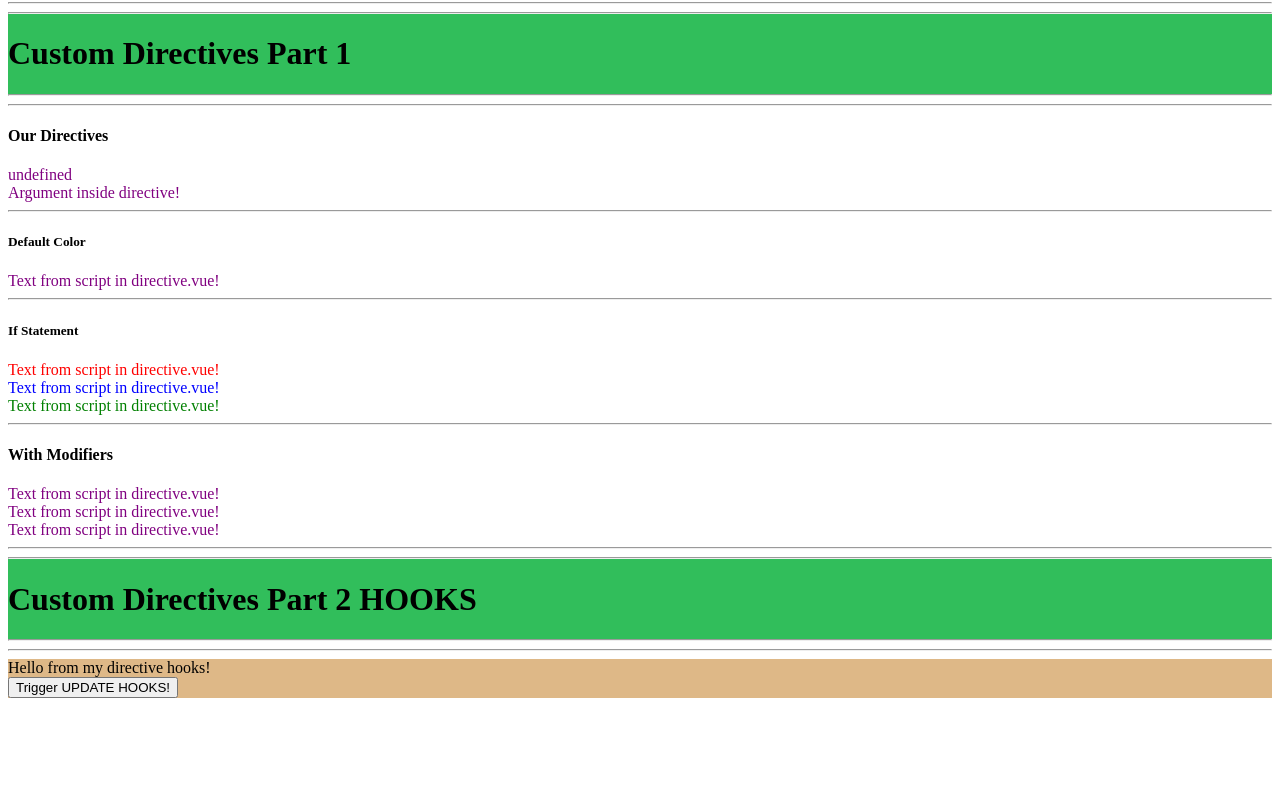
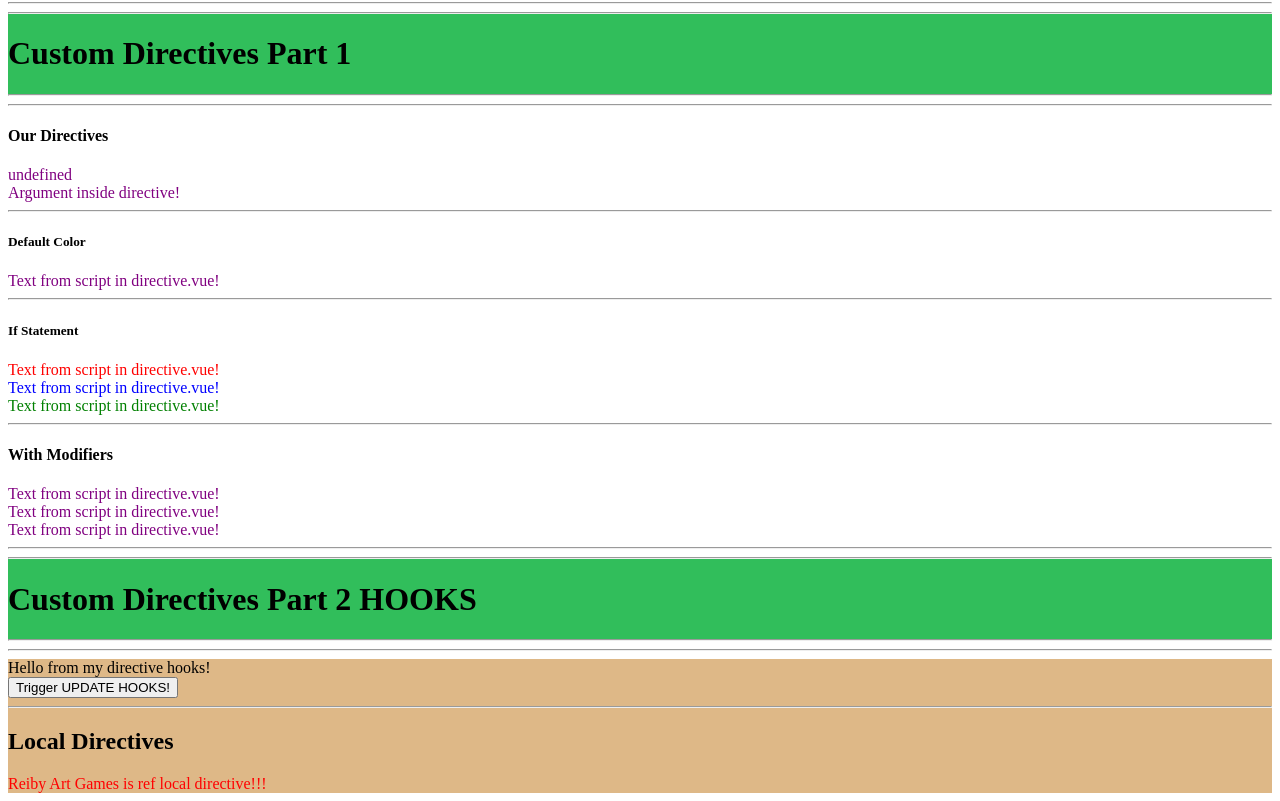
Before and after one commit to ReibyArt/Udemy-Vue3-Pinia-Firebase-Course, a Vue app in the folder Section 4 - Components And Nodes/: page / in a window 1280 px wide. Shown: the part 2127-2928 px from the top of the page. Before the commit the page ends 2833 px from the top, so only its background shows below. Built offline with nearby package versions, Linux system fonts and the light colour scheme.

Commit message:
Local Custom Directives || FINISH MODULE ||

```diff
--- a/Section 4 - Components And Nodes/src/components/Directives/index.vue
+++ b/Section 4 - Components And Nodes/src/components/Directives/index.vue
@@ -5,9 +5,22 @@
   <div>
     <button @click="hookText = 'Hook Text is Updated!'">Trigger UPDATE HOOKS!</button>
   </div>
+  <hr />
+  <h2>Local Directives</h2>
+  <div v-user-lastname="Lastname"></div>
 </template>
 
 <script setup>
-import { ref } from 'vue'
+import { onBeforeMount, ref } from 'vue'
 const hookText = ref('Hooks Text!')
+
+// Custom directive here //
+const Lastname = ref('Reiby Art Games is ref local directive!!!')
+
+const vUserLastname = {
+  beforeMount(el, binding) {
+    el.innerHTML = binding.value
+    el.style.color = 'red'
+  },
+}
 </script>
```
